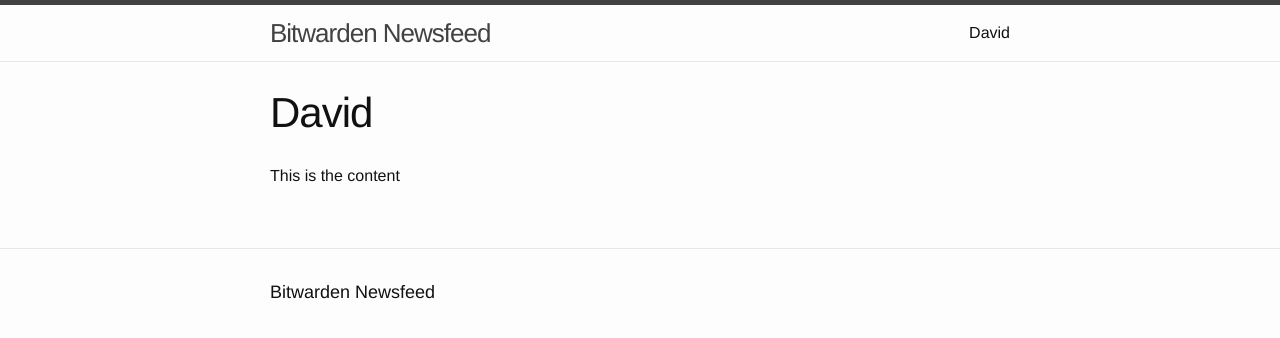
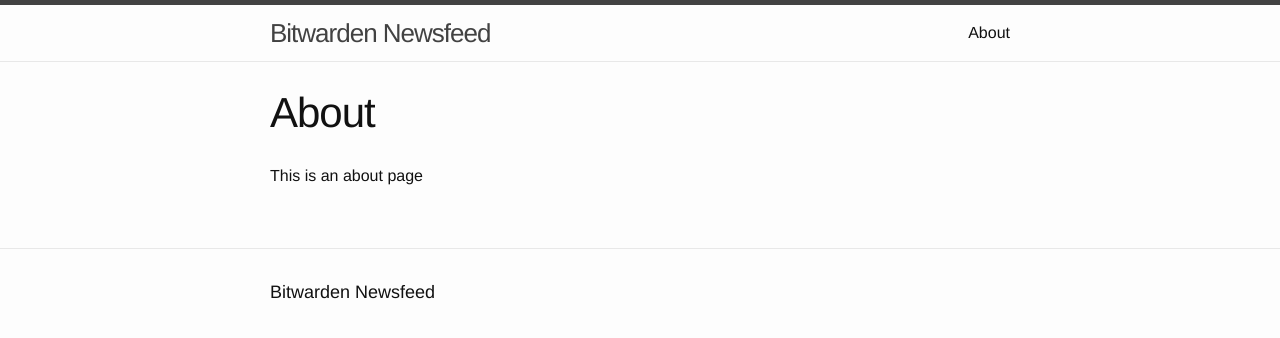
Before and after one commit to davidschoi/newsfeed, a Jekyll site: the page built from david.markdown, in a window 1280 px wide. Shown: the top 338 px of the page. Built offline with Jekyll 4.4.1, drawn with Linux system fonts in a browser that asks for light colours.

Commit message:
Update david.markdown

```diff
--- a/david.markdown
+++ b/david.markdown
@@ -1,7 +1,7 @@
 ---
-title: David
+title: About
 date: 2020-04-22 23:04:00 Z
 Field name:
 ---
 
-This is the content
+This is an about page
```
